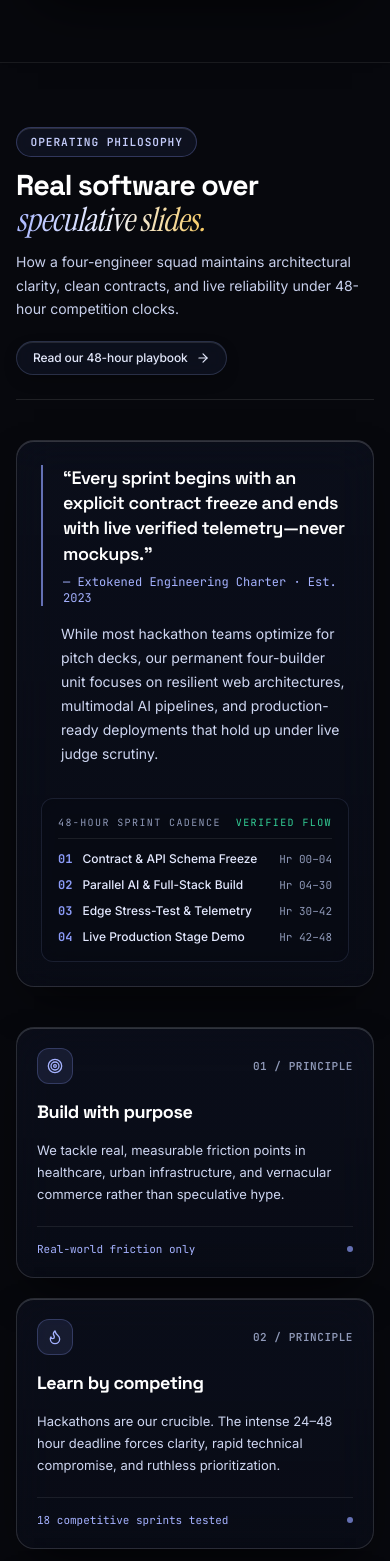
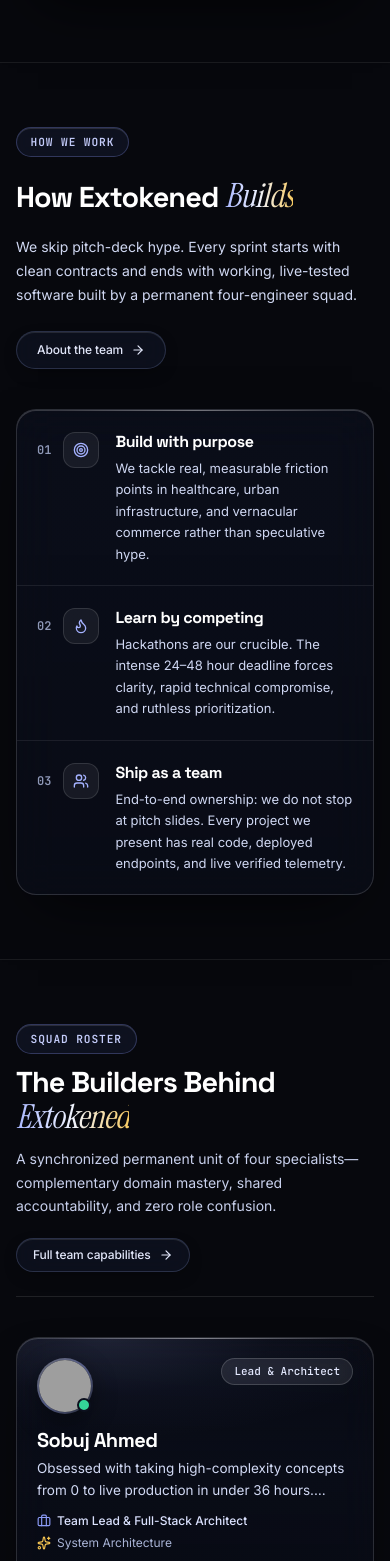
Before and after one commit to shajidul-sobuj/Extokened, a Next.js app: page / in a window 390 px wide. Shown: the part 3987-5548 px from the top of the page. Built offline with nearby package versions, Linux system fonts and the light colour scheme; grey boxes are pictures that could not be loaded.

Commit message:
refactor(home): simplify philosophy section into compact editorial split with single 3-row liquid-glass card

```diff
--- a/src/components/home/PhilosophyEditorial.tsx
+++ b/src/components/home/PhilosophyEditorial.tsx
@@ -6,142 +6,96 @@ import { siteConfig } from "@/data/siteConfig";
 import { ArrowRight, Target, Flame, Users } from "lucide-react";
 import { MotionReveal, MotionStagger, MotionItem } from "@/components/ui/MotionReveal";
 
-const principleMeta = [
-  { icon: Target, tag: "Real-world friction only" },
-  { icon: Flame, tag: "18 competitive sprints tested" },
-  { icon: Users, tag: "Zero slide-only demos" },
-];
-
-const sprintCadence = [
-  { phase: "01", window: "Hr 00–04", label: "Contract & API Schema Freeze" },
-  { phase: "02", window: "Hr 04–30", label: "Parallel AI & Full-Stack Build" },
-  { phase: "03", window: "Hr 30–42", label: "Edge Stress-Test & Telemetry" },
-  { phase: "04", window: "Hr 42–48", label: "Live Production Stage Demo" },
-];
+const principleIcons = [Target, Flame, Users];
 
 export function PhilosophyEditorial() {
   return (
     <section className="py-16 sm:py-20 lg:py-24 border-b border-white/[0.08] relative">
-      <div className="max-w-6xl mx-auto px-4 sm:px-6 lg:px-8 space-y-10">
-        {/* Unified Top Header Bar */}
-        <MotionReveal>
-          <div className="flex flex-col md:flex-row md:items-end justify-between gap-5 pb-6 border-b border-white/[0.1]">
-            <div className="space-y-3 max-w-2xl">
-              <span className="eyebrow-badge">Operating Philosophy</span>
+      <div className="max-w-6xl mx-auto px-4 sm:px-6 lg:px-8">
+        <div className="grid grid-cols-1 lg:grid-cols-12 gap-10 lg:gap-12 items-center">
+          {/* Left 5 Columns: Crisp Open Editorial Statement */}
+          <MotionReveal direction="left" className="lg:col-span-5 space-y-5">
+            <span className="eyebrow-badge">How We Work</span>
+
             <h2 className="font-section-title font-bold text-white">
-                Real software over{" "}
-                <span className="font-hero-serif text-[1.15em] bg-gradient-to-r from-[#A9B7FF] via-[#F0F4FF] to-[#F7CA63] bg-clip-text text-transparent">
-                  speculative slides.
+              How Extokened{" "}
+              <span className="font-hero-serif text-[1.16em] bg-gradient-to-r from-[#A9B7FF] via-[#F0F4FF] to-[#F7CA63] bg-clip-text text-transparent">
+                Builds
               </span>
             </h2>
-              <p className="text-sm sm:text-[15px] text-[#C8D0EC] leading-[1.68] max-w-xl">
-                How a four-engineer squad maintains architectural clarity, clean contracts, and live reliability under 48-hour competition clocks.
+
+            <p className="text-sm sm:text-[15.5px] text-[#D0D8F2] leading-[1.72] max-w-md">
+              We skip pitch-deck hype. Every sprint starts with clean contracts and ends with working, live-tested software built by a permanent four-engineer squad.
             </p>
-            </div>
 
+            <div className="pt-1">
               <Link
                 href="/about"
-              className="btn-secondary py-2 px-4 text-xs sm:text-[13px] shrink-0 group self-start md:self-auto"
+                className="btn-secondary py-2.5 px-5 text-xs sm:text-sm group"
               >
-              <span>Read our 48-hour playbook</span>
+                <span>About the team</span>
                 <ArrowRight className="w-3.5 h-3.5 group-hover:translate-x-0.5 transition-transform" />
               </Link>
             </div>
           </MotionReveal>
 
-        {/* Structured Editorial Manifesto + 48-Hour Execution Cadence */}
-        <MotionReveal delay={0.06}>
-          <div className="surface-card p-6 sm:p-7">
-            <div className="grid grid-cols-1 lg:grid-cols-12 gap-8 items-center">
-              {/* Left 7 Cols: Editorial Pull-Statement & Context */}
-              <div className="lg:col-span-7 space-y-4">
-                <blockquote className="border-l-2 border-[#8B9BF7]/70 pl-5 space-y-2">
-                  <p className="text-lg sm:text-xl font-display font-semibold text-white leading-[1.4] tracking-tight">
-                    &ldquo;Every sprint begins with an explicit contract freeze and ends with live verified telemetry—never mockups.&rdquo;
-                  </p>
-                  <footer className="text-xs font-mono text-[#A5B2FF]">
-                    — Extokened Engineering Charter · Est. 2023
-                  </footer>
-                </blockquote>
+          {/* Right 7 Columns: Single Sculpted 3-Row Liquid-Glass Card */}
+          <MotionReveal direction="right" delay={0.08} className="lg:col-span-7">
+            <div
+              className="relative overflow-hidden rounded-[20px] border border-white/[0.14] shadow-[0_24px_60px_-22px_rgba(0,0,0,0.75),inset_0_1px_0_rgba(255,255,255,0.18)]"
+              style={{
+                background:
+                  "linear-gradient(180deg, rgba(16, 21, 38, 0.42) 0%, rgba(10, 13, 24, 0.7) 100%)",
+                backdropFilter: "blur(22px) saturate(155%)",
+                WebkitBackdropFilter: "blur(22px) saturate(155%)",
+              }}
+            >
+              {/* Top Specular Edge */}
+              <div
+                className="pointer-events-none absolute top-0 inset-x-10 h-px bg-gradient-to-r from-transparent via-white/30 to-transparent"
+                aria-hidden="true"
+              />
 
-                <p className="text-sm text-[#CFD7F2] leading-[1.72] pl-5">
-                  While most hackathon teams optimize for pitch decks, our permanent four-builder unit focuses on resilient web architectures, multimodal AI pipelines, and production-ready deployments that hold up under live judge scrutiny.
-                </p>
+              <MotionStagger stagger={0.07} className="divide-y divide-white/[0.08]">
+                {siteConfig.principles.map((principle, idx) => {
+                  const Icon = principleIcons[idx] || Target;
+                  return (
+                    <MotionItem key={idx} distance={10}>
+                      <div className="group relative flex items-start gap-4 sm:gap-5 px-5 sm:px-7 py-5 sm:py-6 hover:bg-white/[0.04] transition-colors duration-200">
+                        {/* Subtle Left Hover Accent Bar */}
+                        <span
+                          className="pointer-events-none absolute left-0 top-4 bottom-4 w-[2.5px] rounded-r-full bg-gradient-to-b from-[#A5B2FF] to-[#F5C451] opacity-0 group-hover:opacity-100 transition-opacity duration-200"
+                          aria-hidden="true"
+                        />
+
+                        {/* Index & Icon */}
+                        <div className="flex items-center gap-3 shrink-0 pt-0.5">
+                          <span className="text-xs font-mono font-semibold text-[#8F99B8] group-hover:text-[#A5B2FF] transition-colors">
+                            0{idx + 1}
+                          </span>
+                          <div className="w-9 h-9 rounded-xl bg-white/[0.06] border border-white/[0.12] group-hover:border-[#A5B2FF]/45 flex items-center justify-center text-[#A5B2FF] transition-colors">
+                            <Icon className="w-4 h-4" />
+                          </div>
                         </div>
 
-              {/* Right 5 Cols: 48-Hour Cadence Blueprint */}
-              <div className="lg:col-span-5 surface-inset p-4 sm:p-5 space-y-3">
-                <div className="flex items-center justify-between text-[10px] font-mono uppercase tracking-[0.14em] text-[#8F99B8] pb-2 border-b border-white/[0.08]">
-                  <span>48-Hour Sprint Cadence</span>
-                  <span className="text-[#34D399]">Verified Flow</span>
-                </div>
-
-                <div className="space-y-2.5">
-                  {sprintCadence.map((step) => (
-                    <div
-                      key={step.phase}
-                      className="flex items-center justify-between gap-3 text-xs"
-                    >
-                      <div className="flex items-center gap-2.5 min-w-0">
-                        <span className="font-mono font-bold text-[#8B9BF7] shrink-0">
-                          {step.phase}
-                        </span>
-                        <span className="text-[#E4E9FF] font-medium truncate">
-                          {step.label}
-                        </span>
-                      </div>
-                      <span className="font-mono text-[11px] text-[#8F99B8] shrink-0">
-                        {step.window}
-                      </span>
-                    </div>
-                  ))}
-                </div>
-              </div>
-            </div>
-          </div>
-        </MotionReveal>
-
-        {/* 3 Compact, High-Craft Principle Cards */}
-        <MotionStagger
-          stagger={0.08}
-          className="grid grid-cols-1 md:grid-cols-3 gap-5"
-        >
-          {siteConfig.principles.map((principle, idx) => {
-            const meta = principleMeta[idx] || principleMeta[0];
-            const Icon = meta.icon;
-
-            return (
-              <MotionItem key={idx} className="h-full">
-                <article className="surface-card surface-card-interactive p-5 sm:p-6 flex flex-col justify-between gap-5 h-full group">
-                  <div className="space-y-3.5">
-                    <div className="flex items-center justify-between gap-3">
-                      <div className="w-9 h-9 rounded-xl bg-[#8B9BF7]/10 border border-[#8B9BF7]/25 flex items-center justify-center text-[#A5B2FF] group-hover:border-[#A5B2FF]/50 transition-colors">
-                        <Icon className="w-4 h-4" />
-                      </div>
-                      <span className="text-[11px] font-mono font-semibold text-[#8F99B8] tracking-wider">
-                        0{idx + 1} / PRINCIPLE
-                      </span>
-                    </div>
-
-                    <h3 className="text-lg font-display font-bold tracking-tight text-white group-hover:text-[#B4C0FF] transition-colors">
+                        {/* Title & Concise Copy */}
+                        <div className="space-y-1 min-w-0">
+                          <h3 className="text-base sm:text-[17px] font-display font-bold tracking-tight text-white group-hover:text-[#C4CEFF] transition-colors">
                             {principle.title}
                           </h3>
-
-                    <p className="text-[13px] sm:text-sm text-[#CFD7F2] leading-[1.68]">
+                          <p className="text-[13px] sm:text-sm text-[#CFD7F2] leading-[1.65]">
                             {principle.description}
                           </p>
                         </div>
-
-                  <div className="pt-3.5 border-t border-white/[0.08] flex items-center justify-between text-[11px] font-mono text-[#A5B2FF]">
-                    <span>{meta.tag}</span>
-                    <span className="w-1.5 h-1.5 rounded-full bg-[#8B9BF7]/70" />
                       </div>
-                </article>
                     </MotionItem>
                   );
                 })}
               </MotionStagger>
             </div>
+          </MotionReveal>
+        </div>
+      </div>
     </section>
   );
 }
```
Lines whose indentation alone changed are shown as unchanged.
